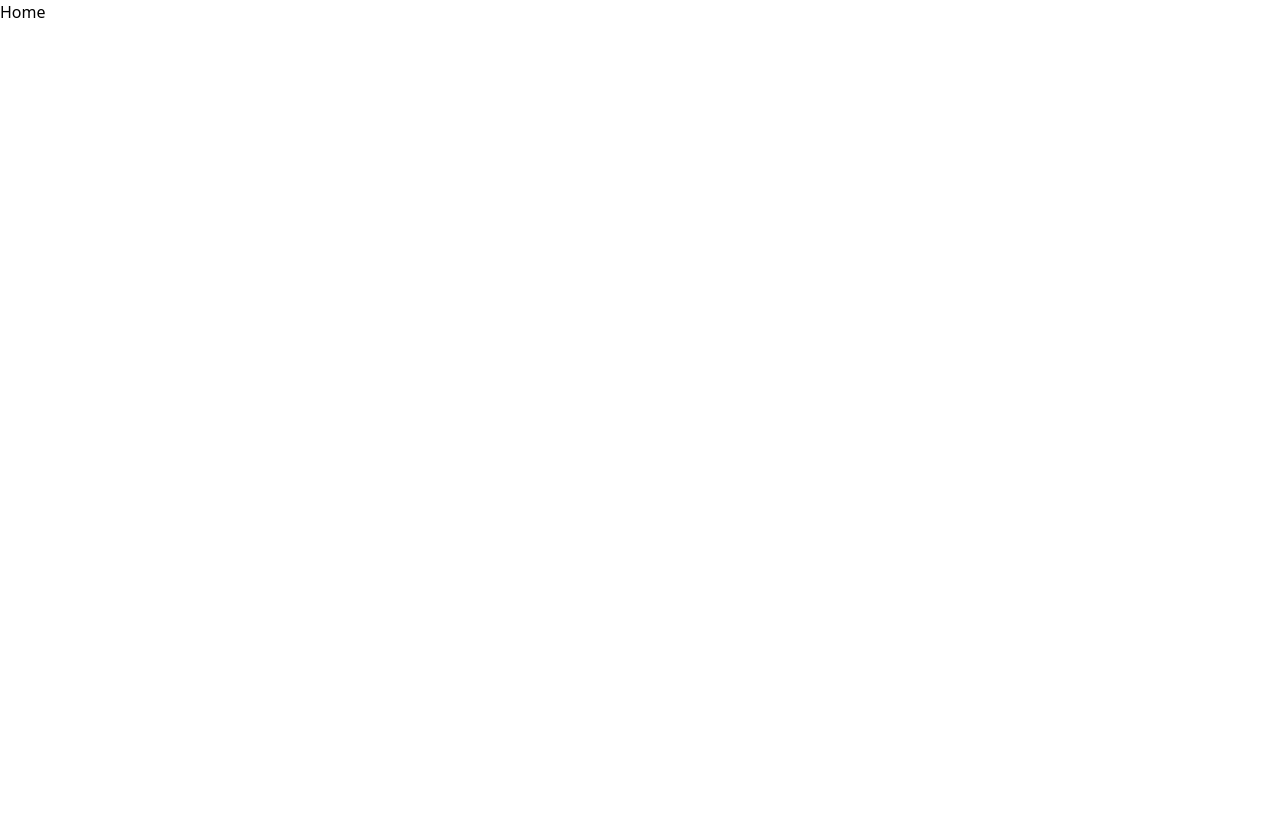
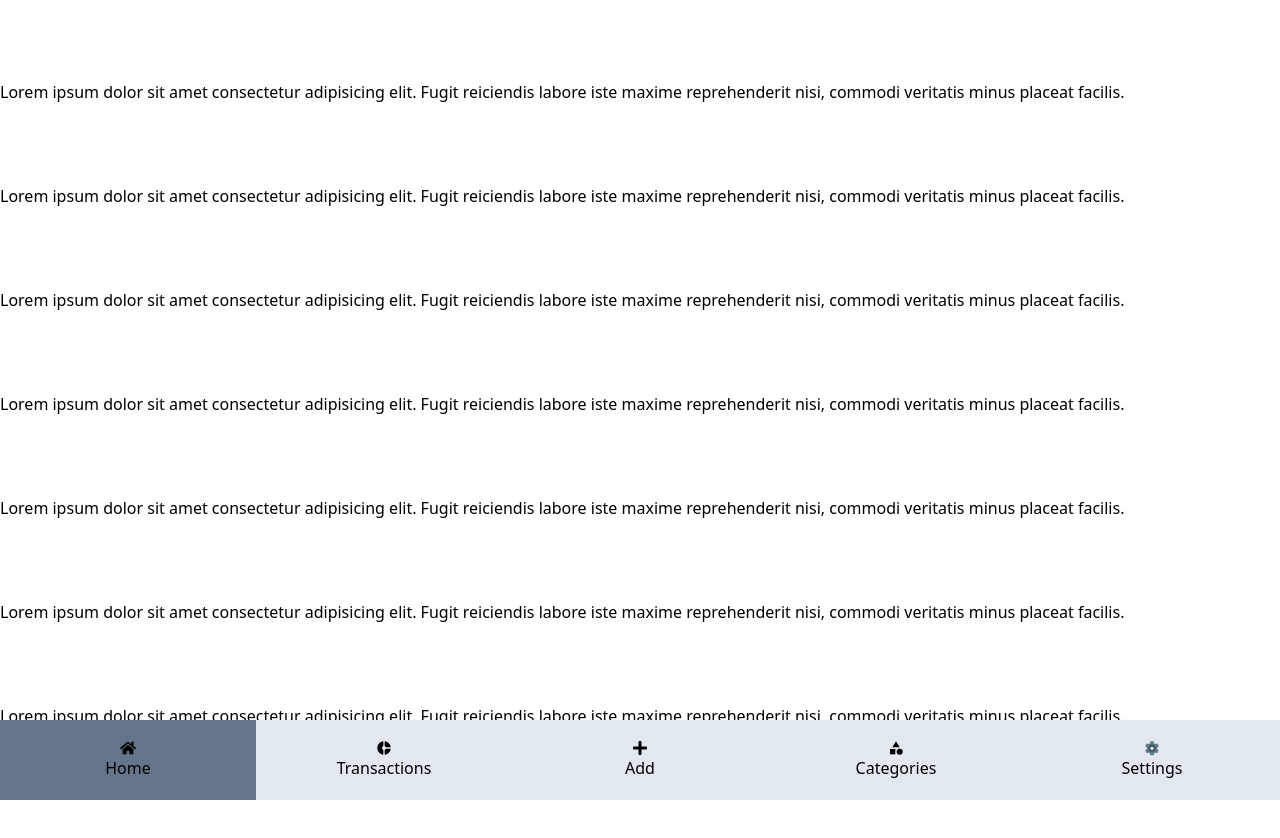
Before and after one commit to GeekyNaved/Easy-Expense, a React (Vite) app: page /home in a window 1280 px wide. Shown: the top 838 px of the page. Before the commit the page ends 800 px from the top, so only its background shows below. Built offline with nearby package versions, Linux system fonts and the light colour scheme.

Commit message:
adding bottom tab (inprogress)

```diff
--- /dev/null
+++ b/src/pages/main/Add.jsx
@@ -0,0 +1,15 @@
+import React from 'react'
+import BottomNavbar from '../router/BottomNavbar'
+
+const Add = () => {
+    return (
+        <div>
+            <p>
+                Add
+            </p>
+            <BottomNavbar />
+        </div>
+    )
+}
+
+export default Add
--- /dev/null
+++ b/src/pages/main/Categories.jsx
@@ -0,0 +1,17 @@
+import BottomNavbar from "../router/BottomNavbar"
+
+const Categories = () => {
+    return (<>
+        <div className="my-20">Lorem ipsum dolor sit amet consectetur adipisicing elit. Fugit reiciendis labore iste maxime reprehenderit nisi, commodi veritatis minus placeat facilis.</div>
+        <div className="my-20">Lorem ipsum dolor sit amet consectetur adipisicing elit. Fugit reiciendis labore iste maxime reprehenderit nisi, commodi veritatis minus placeat facilis.</div>
+        <div className="my-20">Lorem ipsum dolor sit amet consectetur adipisicing elit. Fugit reiciendis labore iste maxime reprehenderit nisi, commodi veritatis minus placeat facilis.</div>
+        <div className="my-20">Lorem ipsum dolor sit amet consectetur adipisicing elit. Fugit reiciendis labore iste maxime reprehenderit nisi, commodi veritatis minus placeat facilis.</div>
+        <div className="my-20">Lorem ipsum dolor sit amet consectetur adipisicing elit. Fugit reiciendis labore iste maxime reprehenderit nisi, commodi veritatis minus placeat facilis.</div>
+        <div className="my-20">Lorem ipsum dolor sit amet consectetur adipisicing elit. Fugit reiciendis labore iste maxime reprehenderit nisi, commodi veritatis minus placeat facilis.</div>
+        <div className="my-20">Lorem ipsum dolor sit amet consectetur adipisicing elit. Fugit reiciendis labore iste maxime reprehenderit nisi, commodi veritatis minus placeat facilis.</div>
+        <BottomNavbar />
+    </>
+    )
+}
+
+export default Categories
--- /dev/null
+++ b/src/pages/main/Settings.jsx
@@ -0,0 +1,14 @@
+import BottomNavbar from '../router/BottomNavbar'
+
+const Setttings = () => {
+    return (
+        <div>
+            <p>
+                Settings
+            </p>
+            <BottomNavbar />
+        </div>
+    )
+}
+
+export default Setttings
--- /dev/null
+++ b/src/pages/main/Trasactions.jsx
@@ -0,0 +1,17 @@
+import BottomNavbar from "../router/BottomNavbar"
+
+const Transactions = () => {
+    return (<>
+        <div className="my-20">Lorem ipsum dolor sit amet consectetur adipisicing elit. Fugit reiciendis labore iste maxime reprehenderit nisi, commodi veritatis minus placeat facilis.</div>
+        <div className="my-20">Lorem ipsum dolor sit amet consectetur adipisicing elit. Fugit reiciendis labore iste maxime reprehenderit nisi, commodi veritatis minus placeat facilis.</div>
+        <div className="my-20">Lorem ipsum dolor sit amet consectetur adipisicing elit. Fugit reiciendis labore iste maxime reprehenderit nisi, commodi veritatis minus placeat facilis.</div>
+        <div className="my-20">Lorem ipsum dolor sit amet consectetur adipisicing elit. Fugit reiciendis labore iste maxime reprehenderit nisi, commodi veritatis minus placeat facilis.</div>
+        <div className="my-20">Lorem ipsum dolor sit amet consectetur adipisicing elit. Fugit reiciendis labore iste maxime reprehenderit nisi, commodi veritatis minus placeat facilis.</div>
+        <div className="my-20">Lorem ipsum dolor sit amet consectetur adipisicing elit. Fugit reiciendis labore iste maxime reprehenderit nisi, commodi veritatis minus placeat facilis.</div>
+        <div className="my-20">Lorem ipsum dolor sit amet consectetur adipisicing elit. Fugit reiciendis labore iste maxime reprehenderit nisi, commodi veritatis minus placeat facilis.</div>
+        <BottomNavbar />
+    </>
+    )
+}
+
+export default Transactions
--- a/src/pages/main/home.jsx
+++ b/src/pages/main/home.jsx
@@ -1,6 +1,17 @@
+import BottomNavbar from "../router/BottomNavbar"
+
 const Home = () => {
     return (
-        <div>Home</div>
+        <div>
+            <div className="my-20">Lorem ipsum dolor sit amet consectetur adipisicing elit. Fugit reiciendis labore iste maxime reprehenderit nisi, commodi veritatis minus placeat facilis.</div>
+            <div className="my-20">Lorem ipsum dolor sit amet consectetur adipisicing elit. Fugit reiciendis labore iste maxime reprehenderit nisi, commodi veritatis minus placeat facilis.</div>
+            <div className="my-20">Lorem ipsum dolor sit amet consectetur adipisicing elit. Fugit reiciendis labore iste maxime reprehenderit nisi, commodi veritatis minus placeat facilis.</div>
+            <div className="my-20">Lorem ipsum dolor sit amet consectetur adipisicing elit. Fugit reiciendis labore iste maxime reprehenderit nisi, commodi veritatis minus placeat facilis.</div>
+            <div className="my-20">Lorem ipsum dolor sit amet consectetur adipisicing elit. Fugit reiciendis labore iste maxime reprehenderit nisi, commodi veritatis minus placeat facilis.</div>
+            <div className="my-20">Lorem ipsum dolor sit amet consectetur adipisicing elit. Fugit reiciendis labore iste maxime reprehenderit nisi, commodi veritatis minus placeat facilis.</div>
+            <div className="my-20">Lorem ipsum dolor sit amet consectetur adipisicing elit. Fugit reiciendis labore iste maxime reprehenderit nisi, commodi veritatis minus placeat facilis.</div>
+            <BottomNavbar />
+        </div>
     )
 }
 
--- /dev/null
+++ b/src/pages/router/BottomNavbar.jsx
@@ -0,0 +1,46 @@
+import React from 'react'
+import { NavLink } from 'react-router-dom'
+import { FaHome, FaPlus } from "react-icons/fa";
+import { MdCategory, MdDonutSmall } from "react-icons/md";
+import { FcSettings } from 'react-icons/fc';
+
+const BottomNavbar = () => {
+    return (
+        <div className='fixed bottom-0 grid grid-cols-5 min-w-full'>
+            <NavLink to='/home' className={({ isActive }) => isActive ? "bg-slate-500 flex flex-col items-center px-4 py-5" : "bg-slate-200 flex flex-col items-center px-4 py-5"}>
+                <FaHome className="text3xl" />
+                <p className="text3xl">
+                    Home
+                </p>
+            </NavLink>
+            <NavLink to='/transactions' className={({ isActive }) => isActive ? "bg-slate-500 flex flex-col items-center px-4 py-5" : "bg-slate-200 flex flex-col items-center px-4 py-5"}>
+                <MdDonutSmall />
+                <p className="text3xl">
+                    Transactions
+                </p>
+            </NavLink>
+            <NavLink to='/add' className={({ isActive }) => isActive ? "bg-slate-500 flex flex-col items-center px-4 py-5" : "bg-slate-200 flex flex-col items-center px-4 py-5"}>
+                <FaPlus />
+                <p className="text3xl">
+                    Add
+                </p>
+            </NavLink>
+            <NavLink to='/categories' className={({ isActive }) => isActive ? "bg-slate-500 flex flex-col items-center px-4 py-5" : "bg-slate-200 flex flex-col items-center px-4 py-5"}>
+                <MdCategory />
+                <p className="text3xl">
+                    Categories
+                </p>
+            </NavLink>
+            <NavLink to='/settings' className={({ isActive }) => isActive ? "bg-slate-500 flex flex-col items-center px-4 py-5" : "bg-slate-200 flex flex-col items-center px-4 py-5"}>
+                <FcSettings />
+                <p className="text3xl">
+                    Settings
+                </p>
+            </NavLink>
+
+
+        </div >
+    )
+}
+
+export default BottomNavbar
--- a/src/pages/router/index.jsx
+++ b/src/pages/router/index.jsx
@@ -8,6 +8,10 @@ import ResetPassword from "../auth/ResetPassword"
 import Login from "../auth/login"
 import TermsOfService from "../auth/TermsOfService"
 import PrivacyPolicy from "../auth/PrivacyPolicy"
+import Transactions from "../main/Trasactions"
+import Add from "../main/Add"
+import Categories from "../main/Categories"
+import Settings from "../main/settings"
 
 const MainRouter = () => {
     return (
@@ -21,6 +25,10 @@ const MainRouter = () => {
             <Route path="/email-sent" element={<EmailSent />} />
             <Route path="/reset-password" element={<ResetPassword />} />
             <Route path="/home" element={<Home />} />
+            <Route path="/transactions" element={<Transactions />} />
+            <Route path="/add" element={<Add />} />
+            <Route path="/categories" element={<Categories />} />
+            <Route path="/settings" element={<Settings />} />
         </Routes>
     )
 }
```
